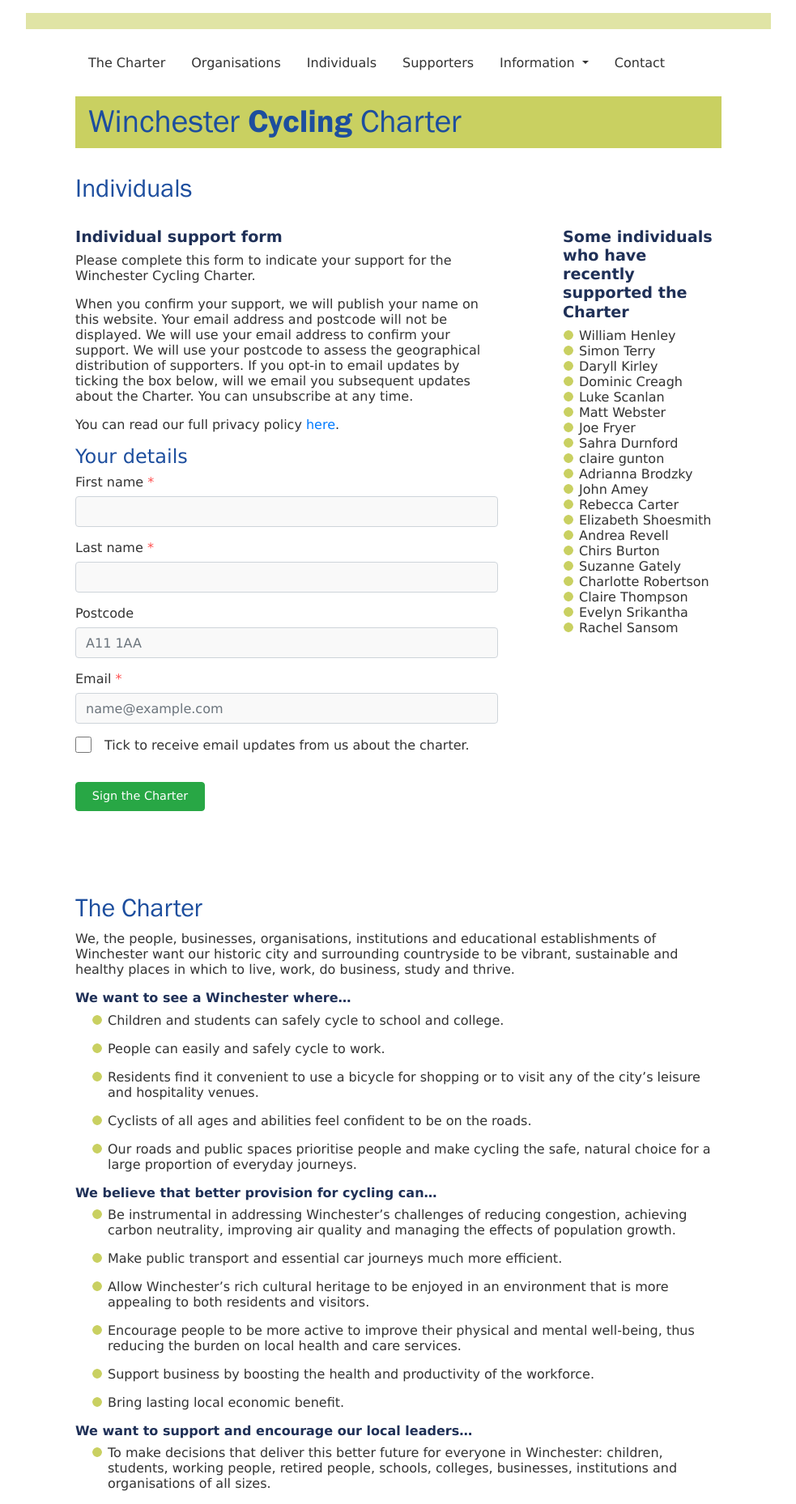
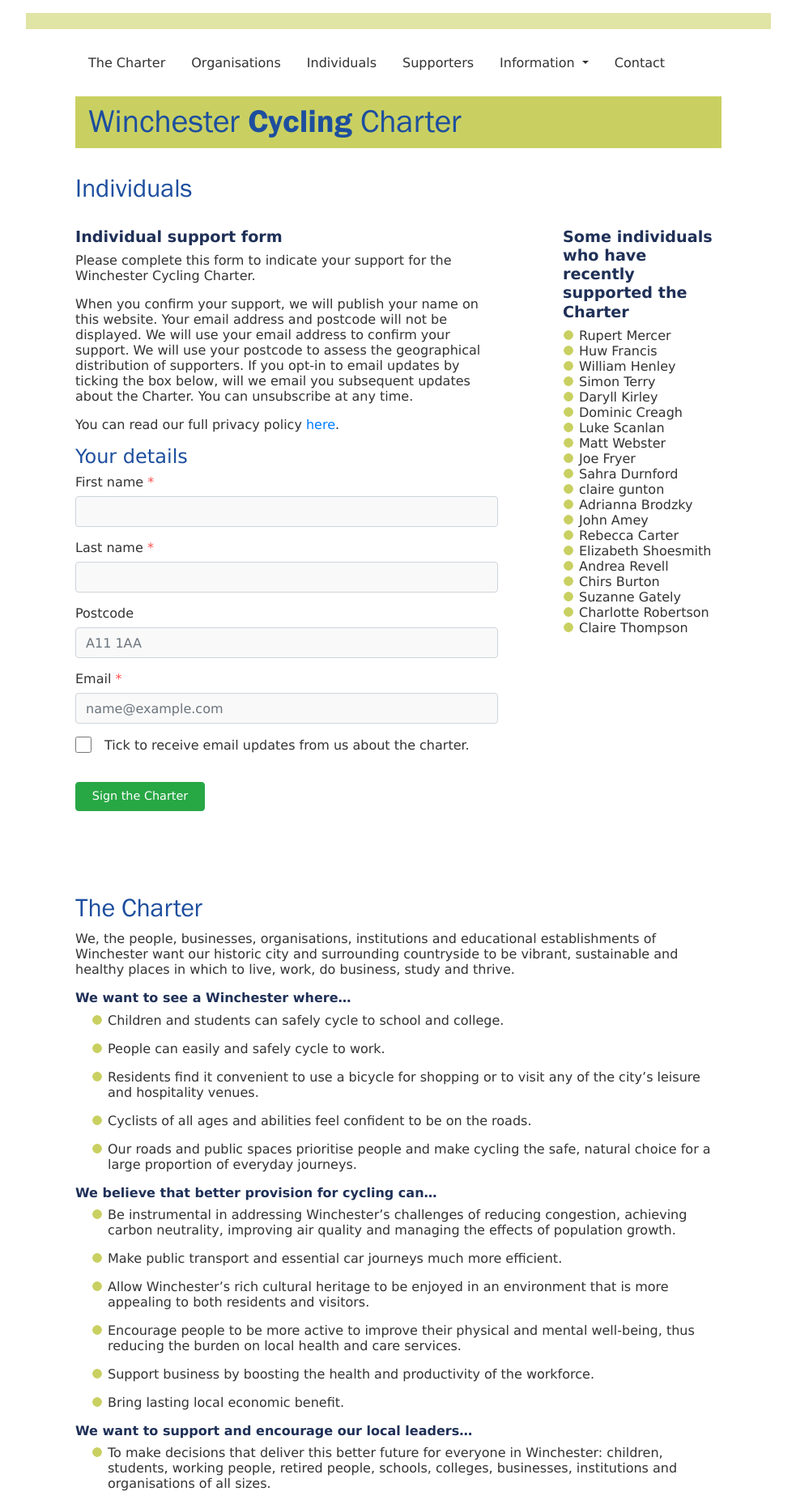
Before and after one commit to winchestercyclingcharter/winchestercyclingcharter.github.io, a Jekyll site: the page built from ind-page.md, in a window 1280 px wide. Shown: the whole page at 81% size, without its empty margins (148-1131 px from the left). Built offline with Jekyll 4.4.1, drawn with Linux system fonts in a browser that asks for light colours; nearby versions of some CDN libraries.

Commit message:
Update people.yml

```diff
--- a/_data/people.yml
+++ b/_data/people.yml
@@ -507,3 +507,5 @@ people:
 - { lastname: Kirley , firstname: Daryll , dt: 20210703-152045-324746 }
 - { lastname: Terry, firstname: Simon, dt: 20210704-150857-168161 }
 - { lastname: Henley, firstname: William, dt: 20210704-225307-313834 }
+- { lastname: Francis, firstname: Huw, dt: 20210705-212418-853184 }
+- { lastname: Mercer, firstname: Rupert, dt: 20210706-075013-773456 }
```
